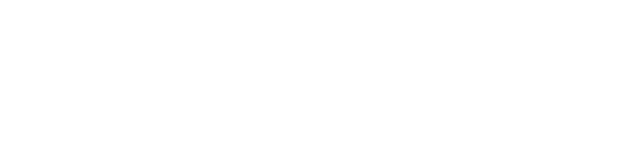
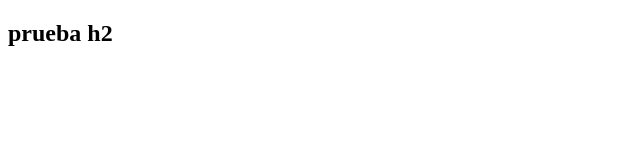
Before and after one commit to Ib3rtt1/inforcap2, a plain HTML site: page index.html in a window 1280 px wide. Shown: the whole page, without its empty margins (0-640 px from the left). Drawn offline with Linux system fonts and the light colour scheme.

Commit message:
agrego en manin h2

```diff
--- a/index.html
+++ b/index.html
@@ -8,5 +8,6 @@
 </head>
 <body>
 
+    <h2>prueba h2</h2>
 </body>
 </html>
```
